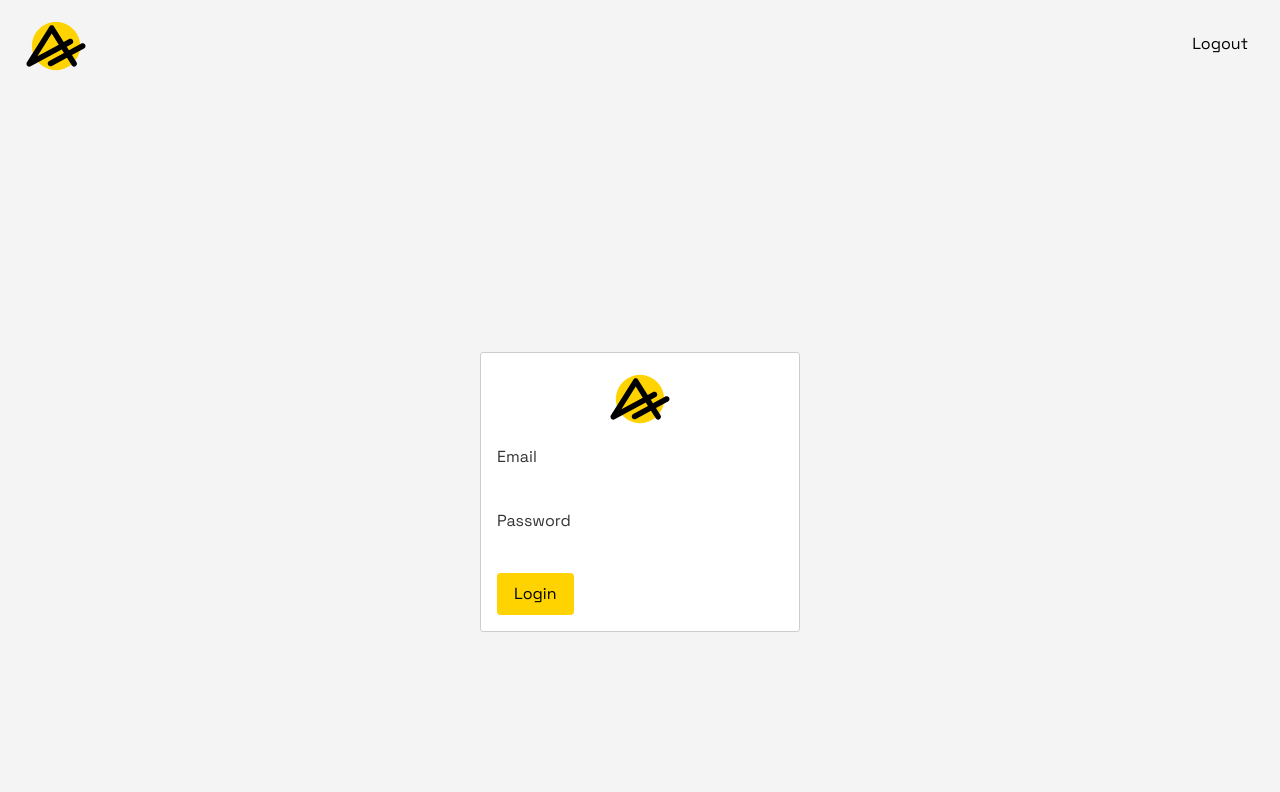
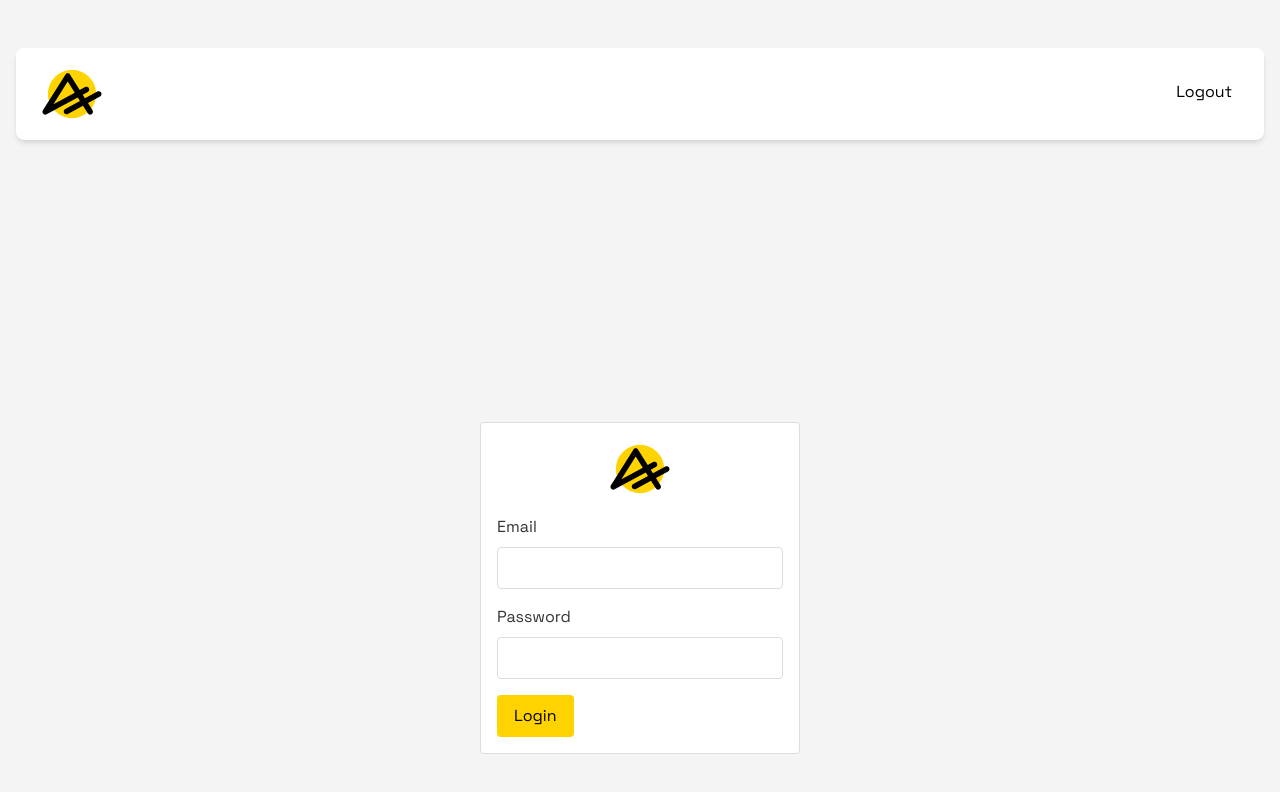
Before and after one commit to gabrieleromanato/go-local-smtp-app, a Vue app in the folder client/: page /#/login in a window 1280 px wide. Shown: the top 792 px of the page. Built offline with nearby package versions, Linux system fonts and the light colour scheme; no server answers; sample sign-in values are in the browser's storage.

Commit message:
Tailwind

```diff
--- a/client/src/assets/base.css
+++ b/client/src/assets/base.css
@@ -77,3 +77,35 @@ button {
   clip: rect(0, 0, 0, 0);
   border: 0;
 }
+
+.form-group {
+  margin-bottom: 1rem;
+}
+
+.form-control {
+  padding: 0.5rem;
+  border: 1px solid #ddd;
+  border-radius: 0.25rem;
+  display: block;
+}
+
+.form-label {
+  display: block;
+  margin-bottom: 0.5rem;
+}
+
+.btn-block {
+  display: block;
+}
+
+.w-100 {
+  width: 100%;
+}
+
+.form-group .form-control {
+  width: 100%;
+}
+
+textarea.form-control {
+  height: 200px;
+}
--- a/client/src/assets/main.css
+++ b/client/src/assets/main.css
@@ -22,8 +22,8 @@ textarea.form-control {
   width: 25%;
   margin: 0 auto;
   padding: 1rem;
-  border: 1px solid #ccc;
-  border-radius: 0.20rem;
+  border: 1px solid #ddd;
+  border-radius: 0.25rem;
   background-color: #fff;
 }
 
--- a/client/src/components/Navigation.vue
+++ b/client/src/components/Navigation.vue
@@ -14,8 +14,8 @@ const handleLogout = () => {
 </script>
 
 <template>
-  <nav class="navigation">
-    <div class="xl:container mx-auto flex justify-between items-center">
+  <nav class="navigation mt-8 mb-8">
+    <div class="bg-white shadow-md p-4 rounded-lg xl:container mx-auto flex justify-between items-center">
       <div class="logo">
         <RouterLink to="/">
           <span class="visually-hidden">Emails</span>
--- a/client/src/components/SearchForm.vue
+++ b/client/src/components/SearchForm.vue
@@ -16,7 +16,7 @@ const handleReset = () => {
 </script>
 
 <template>
-    <form class="search-form d-flex align-items-center">
+    <form class="search-form flex align-center">
         <input type="text" v-model="query" class="form-control me-2" placeholder="Search" />
         <button @click="handleSearch" type="button" class="btn me-2">Search</button>
         <button @click="handleReset" type="button" class="btn">Clear</button>
--- a/client/src/views/HomeView.vue
+++ b/client/src/views/HomeView.vue
@@ -128,7 +128,7 @@ onMounted(() => {
 
 <template>
   <div class="home-view">
-    <section class="xl:container mx-auto">
+    <section class="xl:container mx-auto bg-white shadow-md p-4 rounded-lg">
       <div class="actions flex justify-between items-center">
         <button class="btn" @click="emailFormVisible = !emailFormVisible">
           <FontAwesomeIcon :icon="faPaperPlane" />
```
